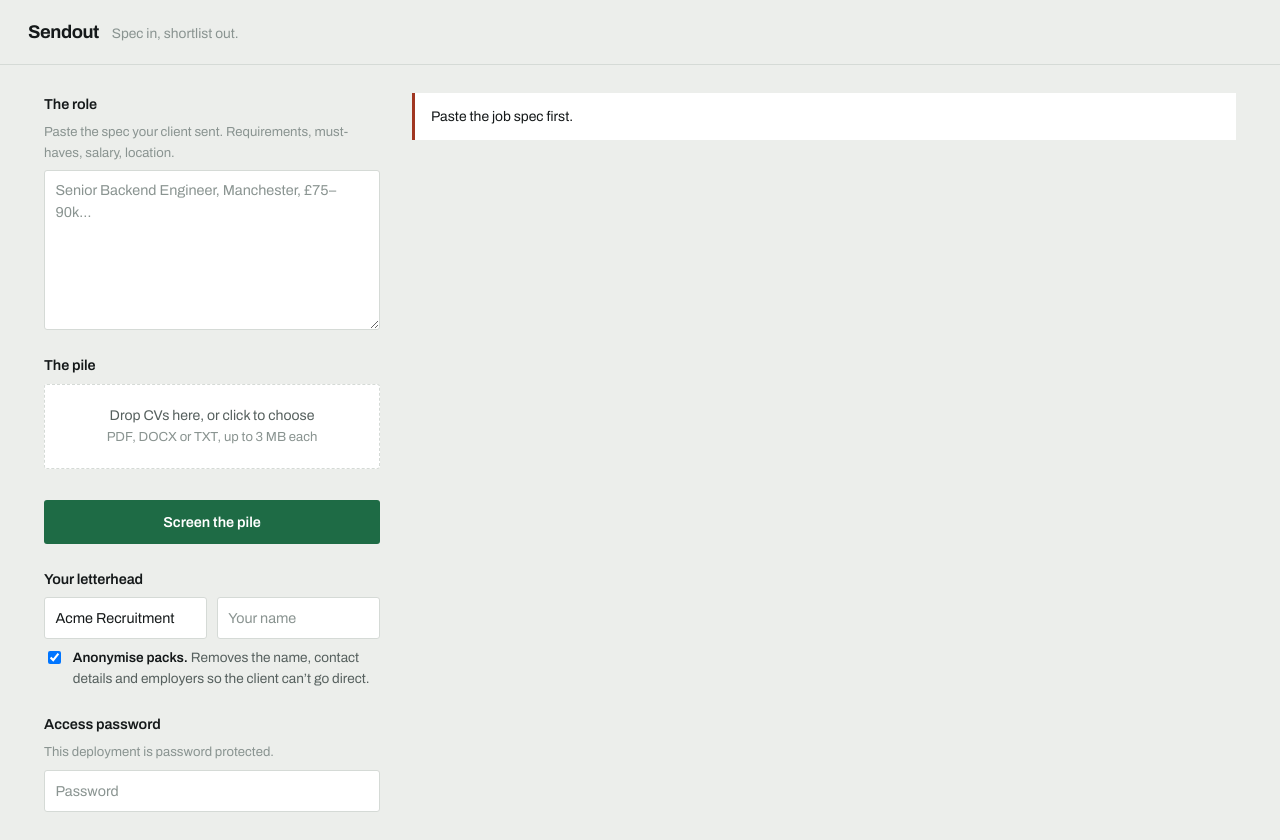
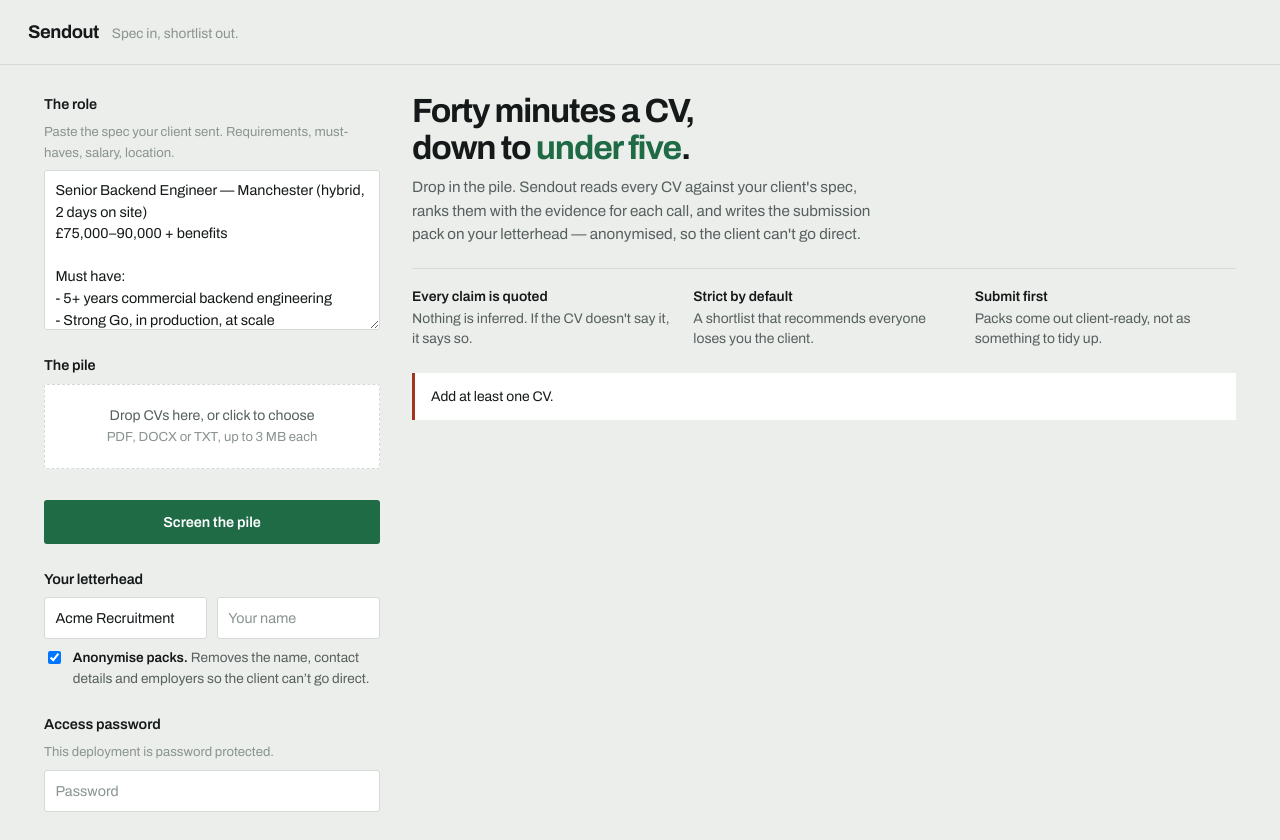
Before and after one commit to kapoordeepanshu/sendout, a website: page public/index.html in a window 1280 px wide. Both pictures are taken after a click on the button "Screen the pile". Drawn offline with Linux system fonts and the light colour scheme.

Commit message:
Open on a worked example, split the prospecting guide out of the README
A demo link that opens to an empty box sells nothing. The interface now loads
with a real spec, three assessed candidates and a finished submission pack,
rendered from local sample data — no API call, no key, no password. The banner
labels it as an example and clears it in one click.

Also adds an opening pitch above the shortlist so a cold visitor understands
what the tool does before touching anything.

```diff
--- a/public/index.html
+++ b/public/index.html
@@ -137,6 +137,34 @@
     border: 1px dashed var(--rule); border-radius: 3px; padding: 4rem 2rem;
     text-align: center; color: var(--ink-3); font-size: 0.92rem;
   }
+
+  /* ---------- opening pitch: what a cold visitor sees first ---------- */
+
+  .pitch { margin-bottom: 1.5rem; }
+  .pitch h2 {
+    margin: 0 0 0.5rem;
+    font-size: clamp(1.5rem, 3.4vw, 2.1rem);
+    font-weight: 700; line-height: 1.12; letter-spacing: -0.035em;
+    max-width: 26ch; text-wrap: balance;
+  }
+  .pitch h2 span { color: var(--submit); }
+  .pitch > p { margin: 0; max-width: 54ch; color: var(--ink-2); font-size: 0.95rem; }
+  .claims {
+    display: grid; grid-template-columns: repeat(3, minmax(0, 1fr));
+    gap: 1.25rem; margin-top: 1.35rem; padding-top: 1.1rem;
+    border-top: 1px solid var(--rule);
+  }
+  @media (max-width: 44rem) { .claims { grid-template-columns: 1fr; gap: 0.9rem; } }
+  .claims div { font-size: 0.87rem; color: var(--ink-2); line-height: 1.45; }
+  .claims b { display: block; color: var(--ink); font-weight: 600; margin-bottom: 0.1rem; }
+
+  .example-bar {
+    display: flex; align-items: center; gap: 0.85rem; flex-wrap: wrap;
+    background: var(--sunk); border-left: 3px solid var(--ink-3);
+    padding: 0.7rem 1rem; margin-bottom: 1rem; font-size: 0.87rem; color: var(--ink-2);
+  }
+  .example-bar b { color: var(--ink); font-weight: 600; }
+  .example-bar button { margin-left: auto; }
   .notice {
     background: var(--card); border-left: 3px solid var(--reject);
     padding: 0.8rem 1rem; margin-bottom: 1rem; font-size: 0.87rem;
@@ -321,8 +349,19 @@
     </section>
   </div>
 
-  <div id="results">
-    <div class="empty">Paste a spec and drop in some CVs.<br>The ranked shortlist lands here.</div>
+  <div>
+    <div class="pitch" id="pitch">
+      <h2>Forty minutes a CV, down to <span>under five</span>.</h2>
+      <p>Drop in the pile. Sendout reads every CV against your client's spec, ranks them with the
+        evidence for each call, and writes the submission pack on your letterhead — anonymised, so
+        the client can't go direct.</p>
+      <div class="claims">
+        <div><b>Every claim is quoted</b>Nothing is inferred. If the CV doesn't say it, it says so.</div>
+        <div><b>Strict by default</b>A shortlist that recommends everyone loses you the client.</div>
+        <div><b>Submit first</b>Packs come out client-ready, not as something to tidy up.</div>
+      </div>
+    </div>
+    <div id="results"></div>
   </div>
 </main>
 
@@ -336,12 +375,14 @@
   <div class="doc" id="packBody"></div>
 </dialog>
 
+<script src="sample.js"></script>
 <script>
   const $ = (id) => document.getElementById(id)
   let chosen = []
   let results = []
   let skipped = []
   let screening = 0
+  let showingExample = false
 
   // ---- password, remembered for the tab only ----
   const saved = sessionStorage.getItem("sendout-password")
@@ -385,6 +426,7 @@
     if (!spec) return fail("Paste the job spec first.")
     if (!chosen.length) return fail("Add at least one CV.")
 
+    showingExample = false
     results = []; skipped = []; screening = chosen.length
     $("run").disabled = true
     let done = 0
@@ -441,6 +483,12 @@
 
   // ---- rendering ----
   function render() {
+    const banner = showingExample
+      ? `<div class="example-bar"><b>A worked example.</b>
+           Three candidates against the spec on the left. No account, no upload.
+           <button class="quiet" id="clearExample">Clear and use my own</button></div>`
+      : ""
+
     const notice = skipped.length
       ? `<div class="notice"><b>${skipped.length} skipped</b>${skipped
           .map((s) => `${esc(s.filename)} — ${esc(s.reason)}`).join("<br>")}</div>`
@@ -450,13 +498,22 @@
     const ghosts = Array.from({ length: Math.max(0, screening) }, ghost).join("")
 
     $("results").innerHTML =
-      notice +
+      banner + notice +
       (ranked.length || ghosts
         ? ranked.map(sheet).join("") + ghosts
         : `<div class="empty">Paste a spec and drop in some CVs.<br>The ranked shortlist lands here.</div>`)
 
     document.querySelectorAll("[data-pack]").forEach((b) =>
       b.addEventListener("click", () => makePack(b.dataset.pack)))
+
+    const clear = $("clearExample")
+    if (clear) clear.addEventListener("click", () => {
+      showingExample = false
+      results = []
+      $("spec").value = ""
+      render()
+      $("spec").focus()
+    })
   }
 
   const ghost = () =>
@@ -536,6 +593,13 @@
       <div class="bar" style="width:90%"></div><div class="bar" style="width:75%"></div>`
     $("modal").showModal()
 
+    if (showingExample) {
+      $("packTitle").textContent = "Submission pack, anonymised — example"
+      $("packBody").innerHTML =
+        `<div class="letterhead">${esc($("agency").value || "Your agency")}</div>` + window.SAMPLE.pack
+      return
+    }
+
     try {
       const res = await fetch("/api/pack", {
         method: "POST",
@@ -573,6 +637,16 @@
     setTimeout(() => ($("copyPack").textContent = "Copy"), 1500)
   })
 
+  // First paint: show the worked example rather than an empty box.
+  if (window.SAMPLE) {
+    showingExample = true
+    results = window.SAMPLE.candidates
+    $("spec").value = window.SAMPLE.spec
+    render()
+  } else {
+    render()
+  }
+
   function esc(v) {
     return String(v ?? "").replace(/[&<>"']/g, (c) =>
       ({ "&": "&amp;", "<": "&lt;", ">": "&gt;", '"': "&quot;", "'": "&#39;" })[c])
--- /dev/null
+++ b/public/sample.js
@@ -0,0 +1,215 @@
+/**
+ * A worked example, shown on first load.
+ *
+ * Anyone opening a demo link should see what the tool produces before they
+ * upload anything or type a password. This is local data — no API call, no key,
+ * no cost. It is labelled as an example in the interface so nobody mistakes it
+ * for their own results.
+ */
+window.SAMPLE = {
+  spec: `Senior Backend Engineer — Manchester (hybrid, 2 days on site)
+£75,000–90,000 + benefits
+
+Must have:
+- 5+ years commercial backend engineering
+- Strong Go, in production, at scale
+- PostgreSQL — schema design and query optimisation
+- Experience leading or mentoring engineers
+
+Nice to have:
+- Kubernetes
+- Fintech or regulated-industry background
+
+Notice period: we need someone who can start within 8 weeks.`,
+
+  candidates: [
+    {
+      id: "sample-1",
+      filename: "priya-raman-cv.pdf",
+      cvText: "",
+      assessment: {
+        candidate_name: "Priya Raman",
+        contact: { email: null, phone: null, location: "Manchester, UK" },
+        current_role: { title: "Lead Backend Engineer", employer: "Northgate Logistics", since: "Jan 2021" },
+        years_experience_total: 8,
+        years_experience_relevant: 8,
+        match_score: 88,
+        recommendation: "submit",
+        headline:
+          "Eight years backend, currently leading a team of four on a Go and Postgres platform in Manchester — meets every must-have.",
+        strengths: [
+          {
+            claim: "Go in production at meaningful scale, with a measured outcome",
+            evidence: "Rebuilt the consignment tracking service in Go, cutting p99 latency from 800ms to 90ms",
+          },
+          {
+            claim: "Owns PostgreSQL schema design rather than just querying it",
+            evidence: "Owned Postgres schema design and migration strategy",
+          },
+          {
+            claim: "Already leading engineers, so the mentoring requirement is evidenced not assumed",
+            evidence: "Led a team of four engineers",
+          },
+          {
+            claim: "Local to the role, so the hybrid requirement is not a risk",
+            evidence: "Manchester, UK",
+          },
+        ],
+        gaps: [
+          { concern: "No fintech or regulated-industry background — logistics and health only", severity: "minor" },
+          { concern: "Notice period not stated; must confirm the 8-week window", severity: "significant" },
+        ],
+        requirements: [
+          { requirement: "5+ years commercial backend engineering", met: "yes", note: "Eight years across two employers since 2018." },
+          { requirement: "Strong Go in production at scale", met: "yes", note: "Rebuilt a core service in Go with a measured latency improvement." },
+          { requirement: "PostgreSQL schema design and optimisation", met: "yes", note: "Explicitly owned schema design and migrations." },
+          { requirement: "Leading or mentoring engineers", met: "yes", note: "Currently leads four engineers." },
+          { requirement: "Kubernetes (nice to have)", met: "partial", note: "Listed under skills but no project evidence." },
+          { requirement: "Fintech or regulated industry (nice to have)", met: "no", note: "Logistics and healthcare. Health data is regulated, which may partly count." },
+        ],
+        screening_questions: [
+          "What is your notice period, and could you start within eight weeks?",
+          "The CV lists Kubernetes under skills but no project uses it — where have you run it in production?",
+          "What was your actual scope leading the four engineers: hiring, performance, architecture, or delivery only?",
+          "You are on £? currently — does £75–90k work, and what would move you?",
+        ],
+        stated_details: {
+          salary_expectation: null,
+          notice_period: null,
+          availability: null,
+          right_to_work: null,
+        },
+      },
+    },
+    {
+      id: "sample-2",
+      filename: "tom-whitfield-cv.docx",
+      cvText: "",
+      assessment: {
+        candidate_name: "Tom Whitfield",
+        contact: { email: null, phone: null, location: "Leeds, UK" },
+        current_role: { title: "Backend Engineer", employer: "Fairhaven Payments", since: "Sep 2022" },
+        years_experience_total: 6,
+        years_experience_relevant: 3,
+        match_score: 64,
+        recommendation: "maybe",
+        headline:
+          "Six years backend and strong fintech exposure, but Go is recent and there is no evidence of leading anyone.",
+        strengths: [
+          {
+            claim: "Genuine regulated-industry background, which the client listed as desirable",
+            evidence: "Backend Engineer, Fairhaven Payments — PCI-DSS scoped card processing",
+          },
+          {
+            claim: "Kubernetes in production, not just on the skills list",
+            evidence: "Migrated 14 services to EKS and owned the Helm chart repository",
+          },
+        ],
+        gaps: [
+          { concern: "Go only since 2022 — roughly three of six years, against a 5+ requirement read strictly", severity: "significant" },
+          { concern: "No leadership or mentoring evidence anywhere on the CV", severity: "significant" },
+          { concern: "Leeds-based; hybrid is two days on site in Manchester", severity: "minor" },
+        ],
+        requirements: [
+          { requirement: "5+ years commercial backend engineering", met: "yes", note: "Six years total since 2020." },
+          { requirement: "Strong Go in production at scale", met: "partial", note: "Go since Sep 2022 only; earlier roles were Java." },
+          { requirement: "PostgreSQL schema design and optimisation", met: "partial", note: "Postgres listed and used, but no schema ownership described." },
+          { requirement: "Leading or mentoring engineers", met: "no", note: "Not stated on CV." },
+          { requirement: "Kubernetes (nice to have)", met: "yes", note: "Migrated 14 services to EKS." },
+          { requirement: "Fintech or regulated industry (nice to have)", met: "yes", note: "Card payments, PCI-DSS scope." },
+        ],
+        screening_questions: [
+          "How much of your day-to-day is Go now versus Java, and would you call yourself strong in it?",
+          "Have you mentored or led anyone, formally or informally? The client weights this heavily.",
+          "Manchester is two days a week on site — does that commute from Leeds work long term?",
+          "Which parts of the Postgres schema at Fairhaven did you design rather than inherit?",
+        ],
+        stated_details: {
+          salary_expectation: "£80,000",
+          notice_period: "1 month",
+          availability: null,
+          right_to_work: "British citizen",
+        },
+      },
+    },
+    {
+      id: "sample-3",
+      filename: "a-osei-cv.pdf",
+      cvText: "",
+      assessment: {
+        candidate_name: "Adjoa Osei",
+        contact: { email: null, phone: null, location: "London, UK" },
+        current_role: { title: "Full Stack Developer", employer: "Brightmoor Studio", since: "Mar 2023" },
+        years_experience_total: 4,
+        years_experience_relevant: 1,
+        match_score: 31,
+        recommendation: "reject",
+        headline:
+          "Four years mostly front-end at an agency, with no Go and no evidence of backend work at scale.",
+        strengths: [
+          {
+            claim: "Solid modern front-end delivery record",
+            evidence: "Shipped 20+ client sites in React and Next.js",
+          },
+        ],
+        gaps: [
+          { concern: "No Go anywhere on the CV, which is a hard must-have", severity: "blocker" },
+          { concern: "Roughly one year of backend work against a 5+ year requirement", severity: "blocker" },
+          { concern: "Agency project work rather than owning a system at scale", severity: "significant" },
+        ],
+        requirements: [
+          { requirement: "5+ years commercial backend engineering", met: "no", note: "Four years total, and predominantly front-end." },
+          { requirement: "Strong Go in production at scale", met: "no", note: "Not stated on CV." },
+          { requirement: "PostgreSQL schema design and optimisation", met: "partial", note: "Postgres listed; usage described as 'queries for client dashboards'." },
+          { requirement: "Leading or mentoring engineers", met: "no", note: "Not stated on CV." },
+          { requirement: "Kubernetes (nice to have)", met: "no", note: "Not stated on CV." },
+          { requirement: "Fintech or regulated industry (nice to have)", met: "no", note: "Agency clients in retail and hospitality." },
+        ],
+        screening_questions: [
+          "Worth a courtesy call to keep the relationship — is backend the direction you want, and would a mid-level backend role interest you?",
+        ],
+        stated_details: {
+          salary_expectation: null,
+          notice_period: "2 weeks",
+          availability: null,
+          right_to_work: null,
+        },
+      },
+    },
+  ],
+
+  pack: `<h3>Summary</h3>
+<p>A backend engineer with eight years' commercial experience, currently leading a team of four
+on a Go and PostgreSQL platform in Manchester. Meets every stated must-have with evidence on
+the CV rather than assertion, and is local to the role.</p>
+
+<h3>Against your requirements</h3>
+<table>
+  <tr><th>Requirement</th><th>Evidence</th><th>Met</th></tr>
+  <tr><td>5+ years commercial backend</td><td>Eight years across two employers since 2018</td><td>Yes</td></tr>
+  <tr><td>Strong Go at scale</td><td>Rebuilt a consignment tracking service in Go, p99 latency 800ms &rarr; 90ms</td><td>Yes</td></tr>
+  <tr><td>PostgreSQL schema design</td><td>Owned schema design and migration strategy</td><td>Yes</td></tr>
+  <tr><td>Leading or mentoring</td><td>Currently leads four engineers</td><td>Yes</td></tr>
+  <tr><td>Kubernetes</td><td>Listed under skills; no project evidence</td><td>Partial</td></tr>
+  <tr><td>Fintech or regulated industry</td><td>Logistics and healthcare; health data is regulated</td><td>No</td></tr>
+</table>
+
+<h3>Relevant experience</h3>
+<p><strong>Lead Backend Engineer, a national logistics operator</strong> (Jan 2021 &ndash; present).
+Rebuilt the consignment tracking service in Go, taking p99 latency from 800ms to 90ms. Owns
+PostgreSQL schema design and the migration strategy. Leads a team of four engineers.</p>
+<p><strong>Backend Engineer, a digital health provider</strong> (Mar 2018 &ndash; Dec 2020). Built
+HL7 ingestion pipelines in Python handling around two million messages a day.</p>
+
+<h3>Worth knowing</h3>
+<ul>
+  <li>No fintech background. The closest equivalent is regulated health data, which may or may
+      not satisfy your requirement &mdash; worth probing at interview.</li>
+  <li>Kubernetes appears under skills but is not evidenced in any project on the CV.</li>
+  <li>Notice period is not stated. We are confirming this and will update you before interview.</li>
+</ul>
+
+<h3>Availability</h3>
+<p>Notice period: to be confirmed. Salary expectation: to be confirmed. Located in Manchester,
+so the two-day hybrid pattern presents no relocation or commute risk.</p>`,
+}
```
Also changed, not shown: docs/PROSPECTING.md (added, +62 -0 lines), README.md.
